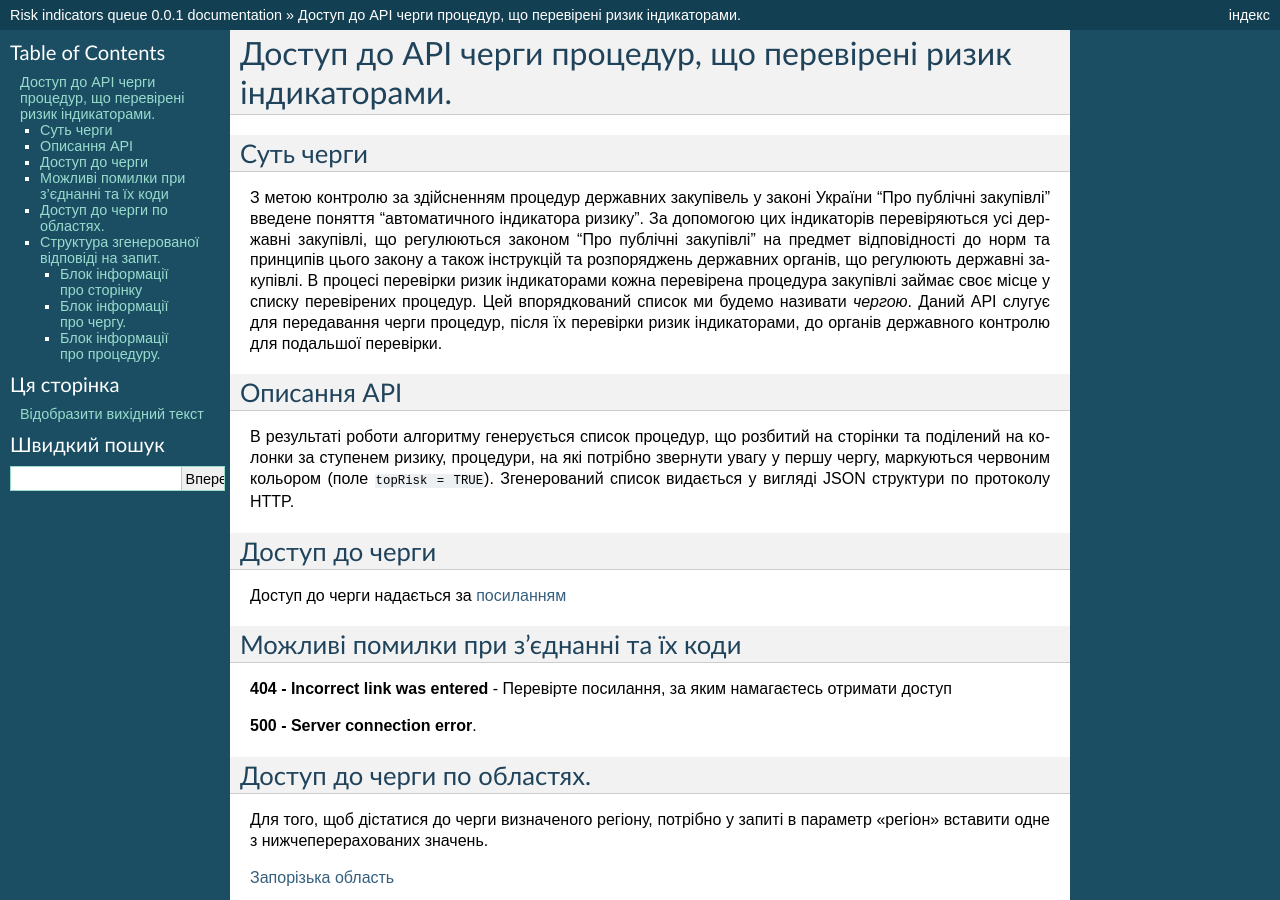
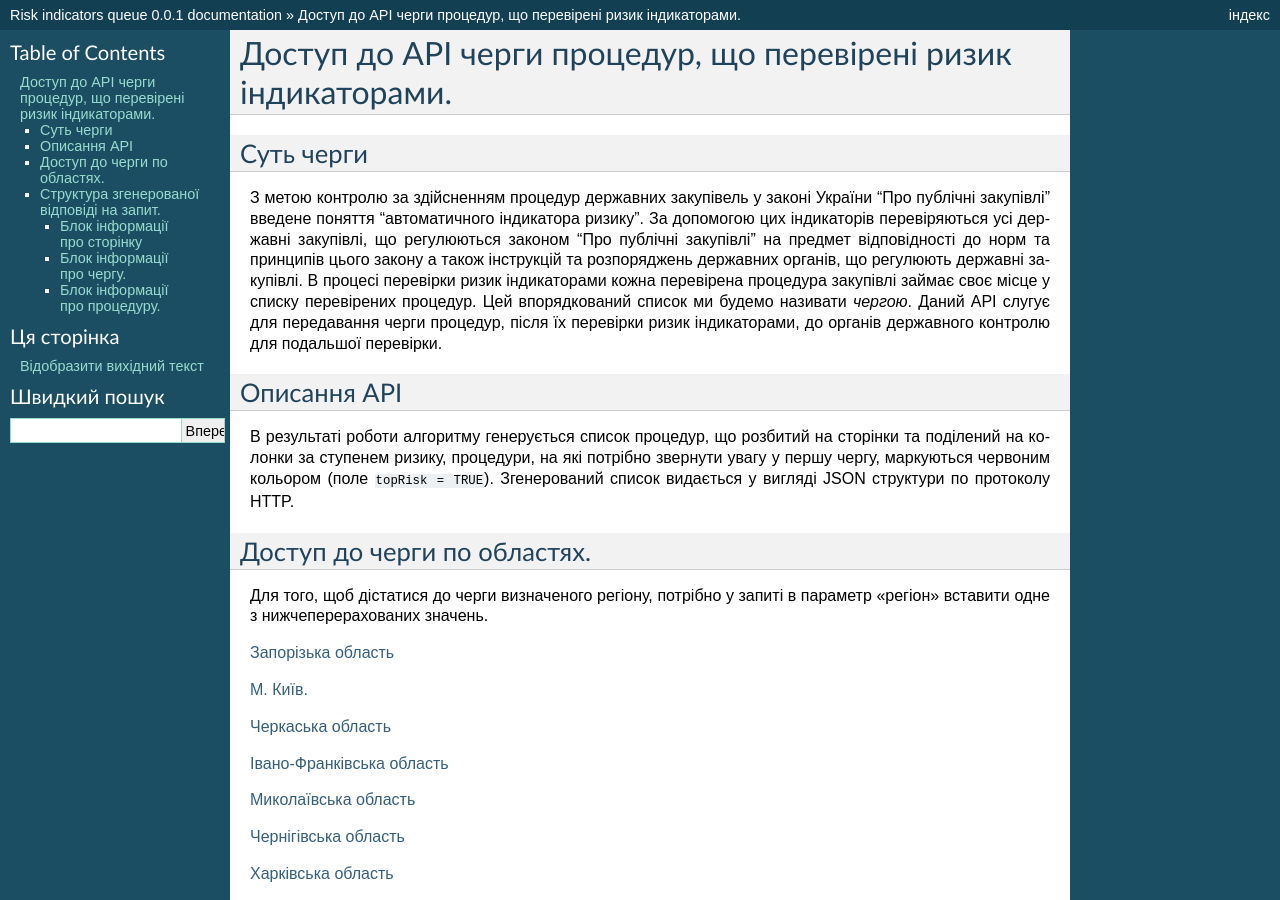
Before and after one commit to DataPathAnalytics/indicators-queue, a Sphinx documentation site: the page built from docs/api_queue.rst, in a window 1280 px wide and 900 px high. Built offline with Sphinx 7.4.7, drawn with Linux system fonts in a browser that asks for light colours.

Commit message:
Update api_queue.rst

```diff
--- a/docs/api_queue.rst
+++ b/docs/api_queue.rst
@@ -13,20 +13,6 @@
 ************
 
 В результаті роботи алгоритму  генерується список процедур, що розбитий на сторінки та поділений на колонки за ступенем ризику, процедури, на які потрібно звернути увагу у першу чергу, маркуються червоним кольором (поле ``topRisk = TRUE``).   Згенерований список видається у вигляді JSON структури по протоколу HTTP.
-
-***************
-Доступ до черги
-***************
-
-Доступ до черги надається за `посиланням <http://195.201.111.52:8026/api/v0.1/region-indicators-queue/?limit=100&page=0&region=%D0%BC.%20%D0%9A%D0%B8%D1%97%D0%B2>`_
-
-****************************************
-Можливі помилки при з'єднанні та їх коди
-****************************************
-
-**404 - Incorrect link was entered** -  Перевірте посилання, за яким намагаєтесь отримати доступ
-
-**500 - Server connection error**.
 
 
 ****************************
```
